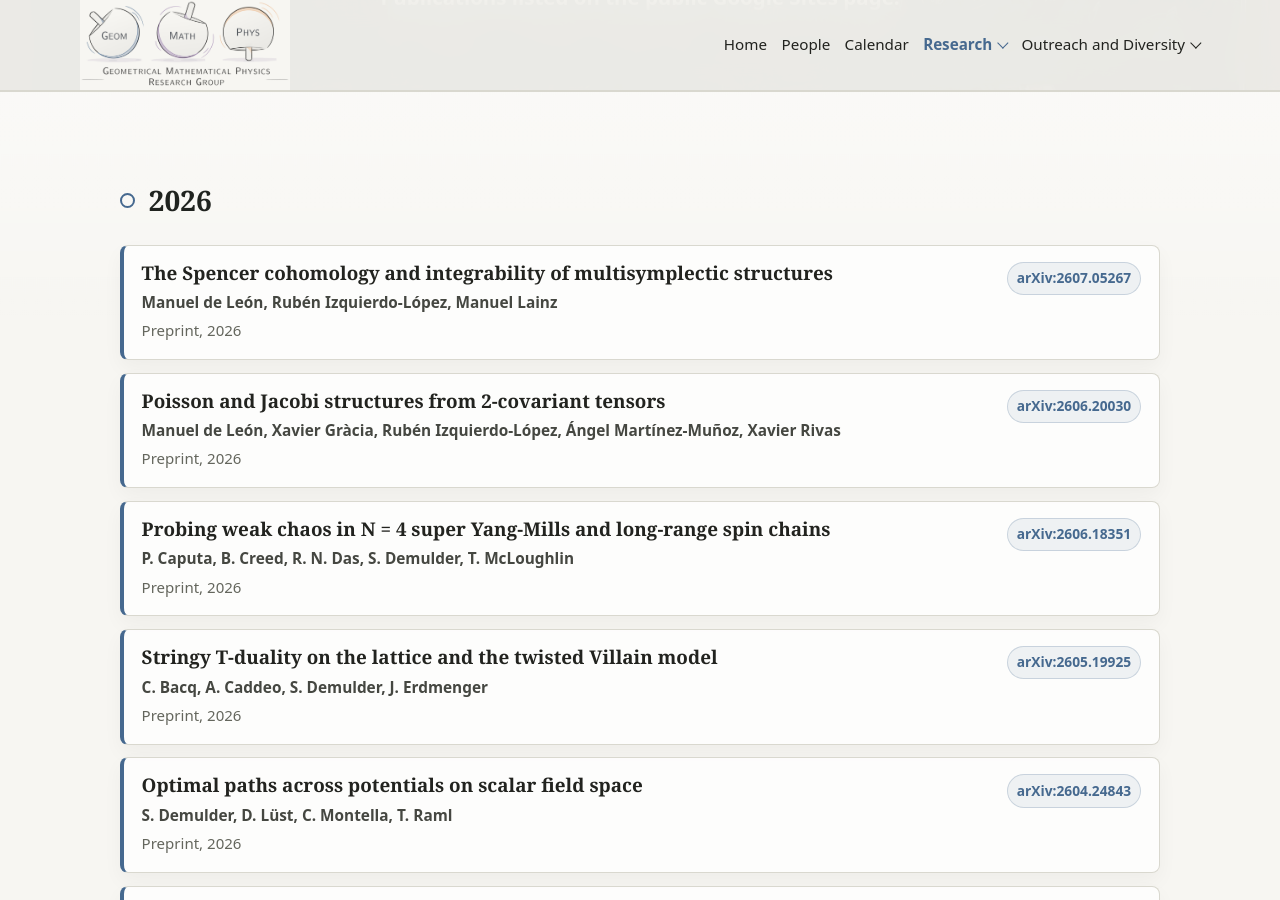
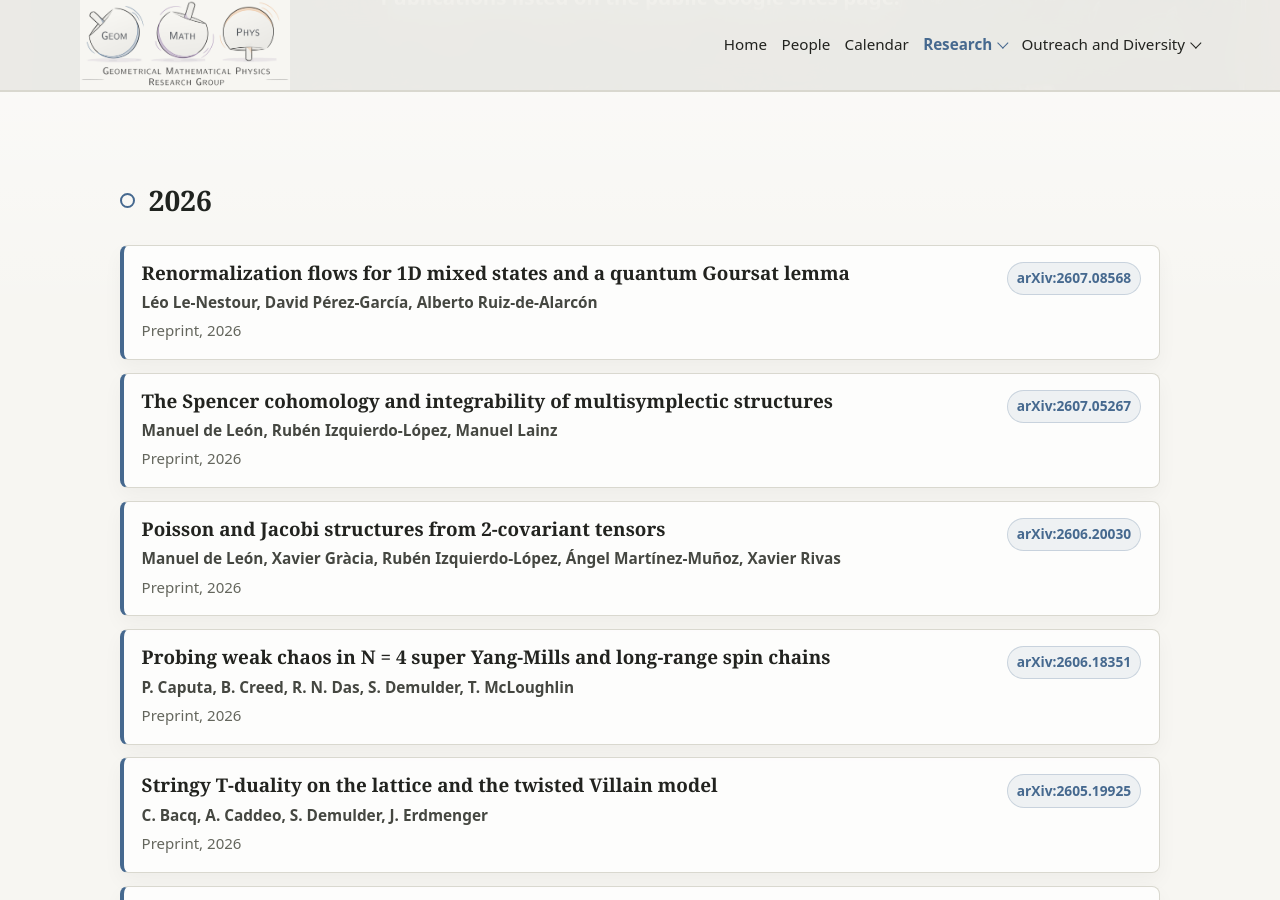
Before and after one commit to GeomMPhys/geommphys.github.io, a Jekyll site: the page built from publications.md, in a window 1280 px wide and 900 px high, scrolled down 348 px. Built offline with Jekyll 4.4.1, drawn with Linux system fonts in a browser that asks for light colours.

Commit message:
New paper Alberto

```diff
--- a/_data/publications.yml
+++ b/_data/publications.yml
@@ -16,6 +16,13 @@
 # ───────────────────────────────────────────────────────────────────
 
 selected:
+  - title: "Renormalization flows for 1D mixed states and a quantum Goursat lemma"
+    authors: "Léo Le-Nestour, David Pérez-García, Alberto Ruiz-de-Alarcón"
+    venue: "Preprint"
+    year: 2026
+    arxiv: "2607.08568"
+    doi: ""
+
   - title: "The Spencer cohomology and integrability of multisymplectic structures"
     authors: "Manuel de León, Rubén Izquierdo-López, Manuel Lainz"
     venue: "Preprint"
```
